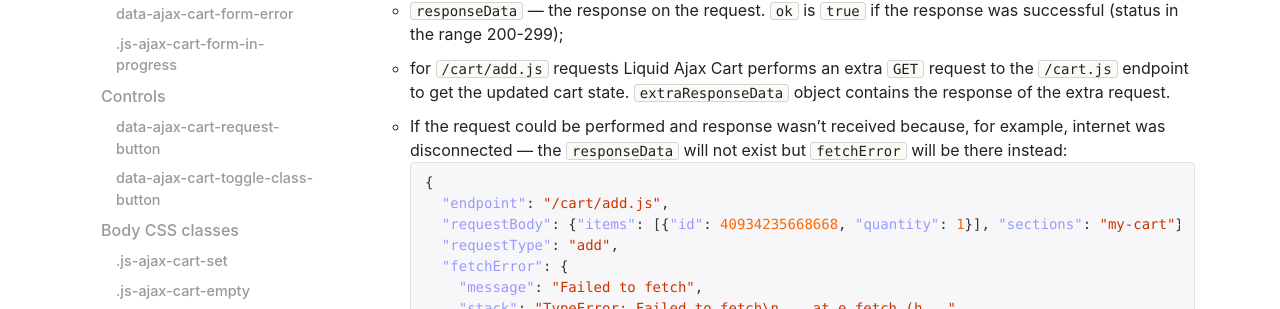
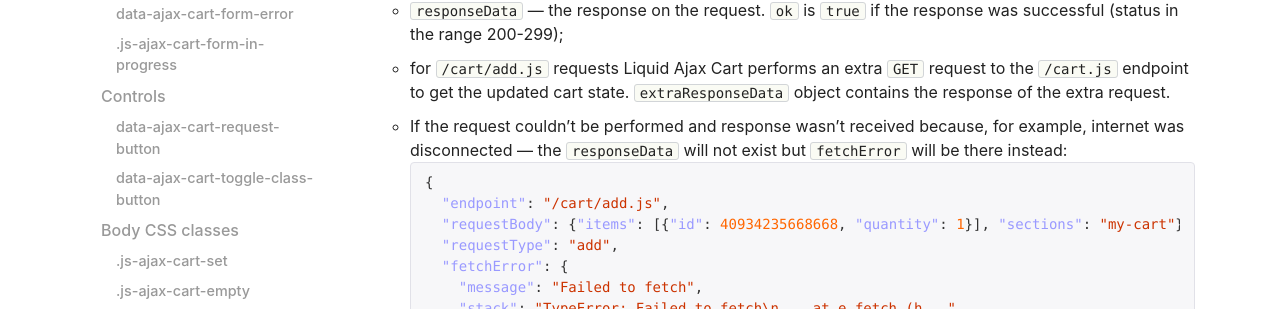
Before and after one commit to EvgeniyMukhamedjanov/liquid-ajax-cart, a Jekyll site: the page built from docs/reference/subscribeToCartAjaxRequests.md, in a window 1280 px wide and 900 px high, scrolled down 1125 px. Shown: the part 144-453 px from the top of the window. Built offline with Jekyll 4.4.1, drawn with Linux system fonts in a browser that asks for light colours; nearby versions of some CDN libraries; our own code applies the rules of GitHub Pages for plain Markdown files; a script that is not in the unit is left out.

Commit message:
Update subscribeToCartAjaxRequests.md

````diff
--- a/docs/reference/subscribeToCartAjaxRequests.md
+++ b/docs/reference/subscribeToCartAjaxRequests.md
@@ -50,7 +50,7 @@ Two parameters will be passed to the callback function:
     ```
     * `responseData` — the response on the request. `ok` is `true` if the response was successful (status in the range 200-299);
     * for `/cart/add.js` requests Liquid Ajax Cart performs an extra `GET` request to the `/cart.js` endpoint to get the updated cart state. `extraResponseData` object contains the response of the extra request.
-    * If the request could be performed and response wasn't received because, for example, internet was disconnected — the `responseData` will not exist but `fetchError` will be there instead:
+    * If the request couldn't be performed and response wasn't received because, for example, internet was disconnected — the `responseData` will not exist but `fetchError` will be there instead:
       ```json
       {
         "endpoint": "/cart/add.js",
````
